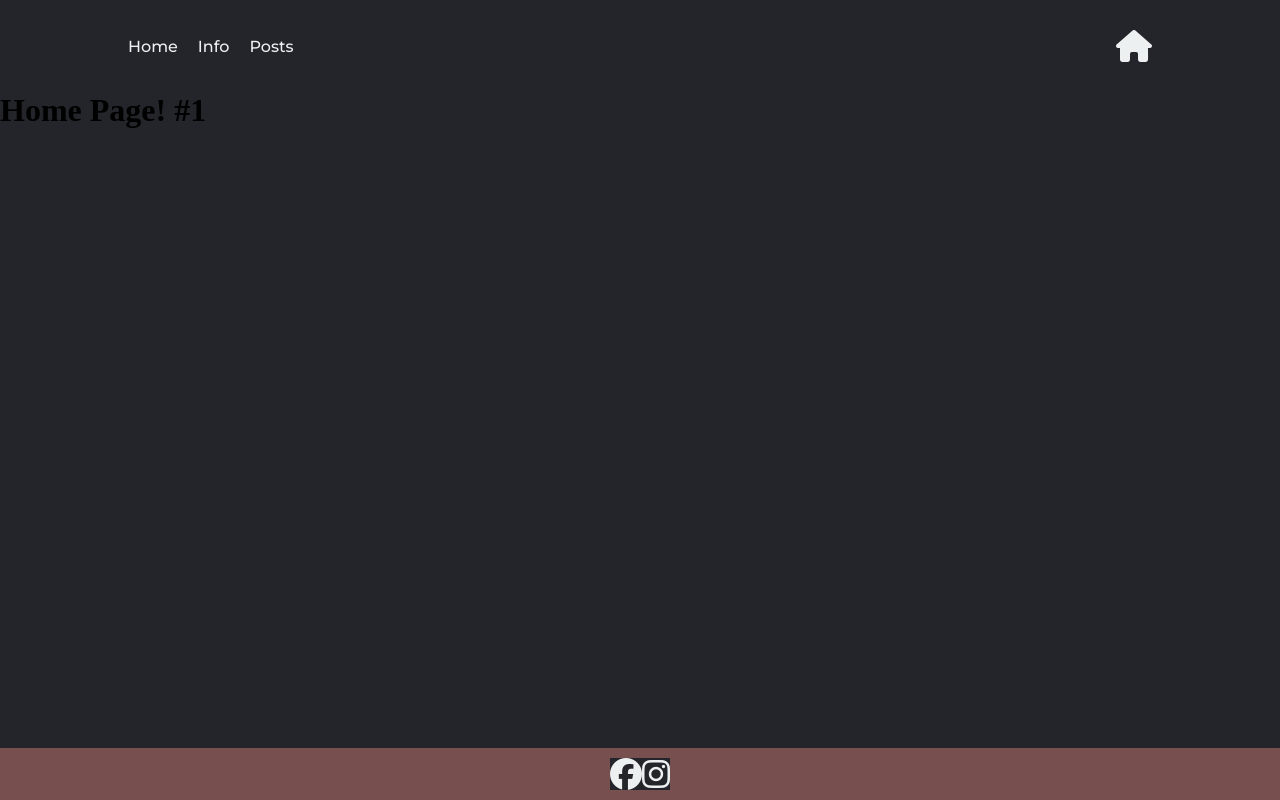
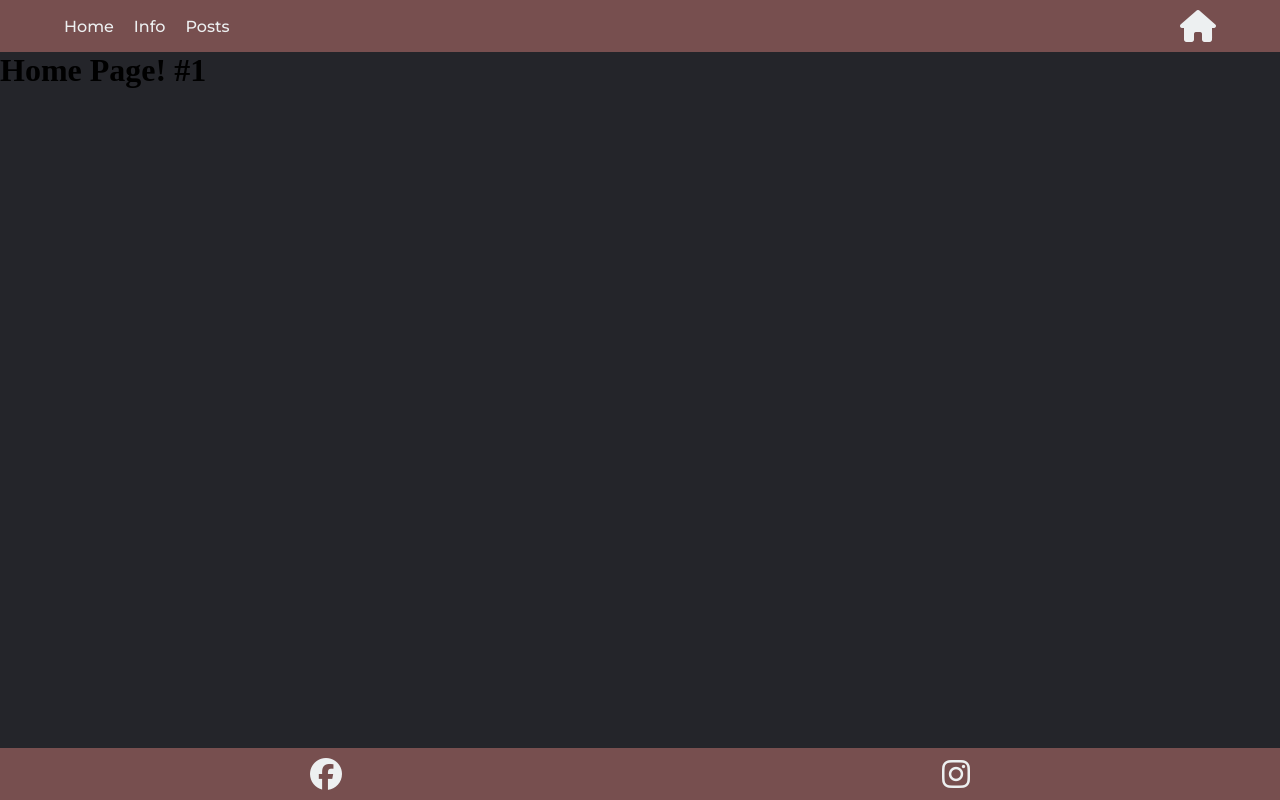
Before and after one commit to DianeLarsen/Group-project-lvl5, a React (Create React App) app in the folder client/: page / in a window 1280 px wide. Built offline with nearby package versions, Linux system fonts and the light colour scheme.

Commit message:
finished basic header and footer

```diff
--- a/client/src/App.css
+++ b/client/src/App.css
@@ -2,7 +2,18 @@
     box-sizing: border-box;
     margin: 0;
     padding: 0;
+
+}
+body{
     background-color: #24252A;
+}
+header {
+    display: flex;
+    /* justify-content: space-between; */
+    justify-content: flex-end;
+    align-items: center;
+    padding: 10px 5%;
+    background-color: rgb(119, 79, 79);
 }
 li, a, button {
     font-family: 'Montserrat', sans-serif;
@@ -10,14 +21,9 @@ li, a, button {
     font-size: 16px;
     color: #edf0f1;
     text-decoration: none;
+    background-color: rgb(119, 79, 79);
 }
-header {
-    display: flex;
-    /* justify-content: space-between; */
-    justify-content: flex-end;
-    align-items: center;
-    padding: 30px 10%;
-}
+
 .logo{
     cursor: pointer;
     /* below is 2nd option */
@@ -25,18 +31,22 @@ header {
     /* below is 3rd option */
     order: 3;
     margin-left: auto;
+    background-color: rgb(119, 79, 79);
 }
 nav{
     /* below is 3rd option */
     order: 1;
+    background-color: rgb(119, 79, 79);
 }
 .nav_links{
     list-style: none;
+    background-color: rgb(119, 79, 79);
 }
 .nav_links li{
     display: inline-block;
     padding: 0px, 20px;
     margin-right: 20px;
+    background-color: rgb(119, 79, 79);
 }
 /* below is 3rd option */
 .nav_links li:nth-child(1){
@@ -46,6 +56,7 @@ nav{
 }
 .nav_links li a{
     transition: all 0.3s ease 0s;
+    background-color: rgb(119, 79, 79);
 }
 .nav_links li a:hover {
     color: #0088a9
@@ -76,4 +87,6 @@ footer {
     color: rgb(162, 160, 160);
     text-align: center;
     padding: 10px;
+    display: flex;
+    justify-content: space-around;
  }
```
